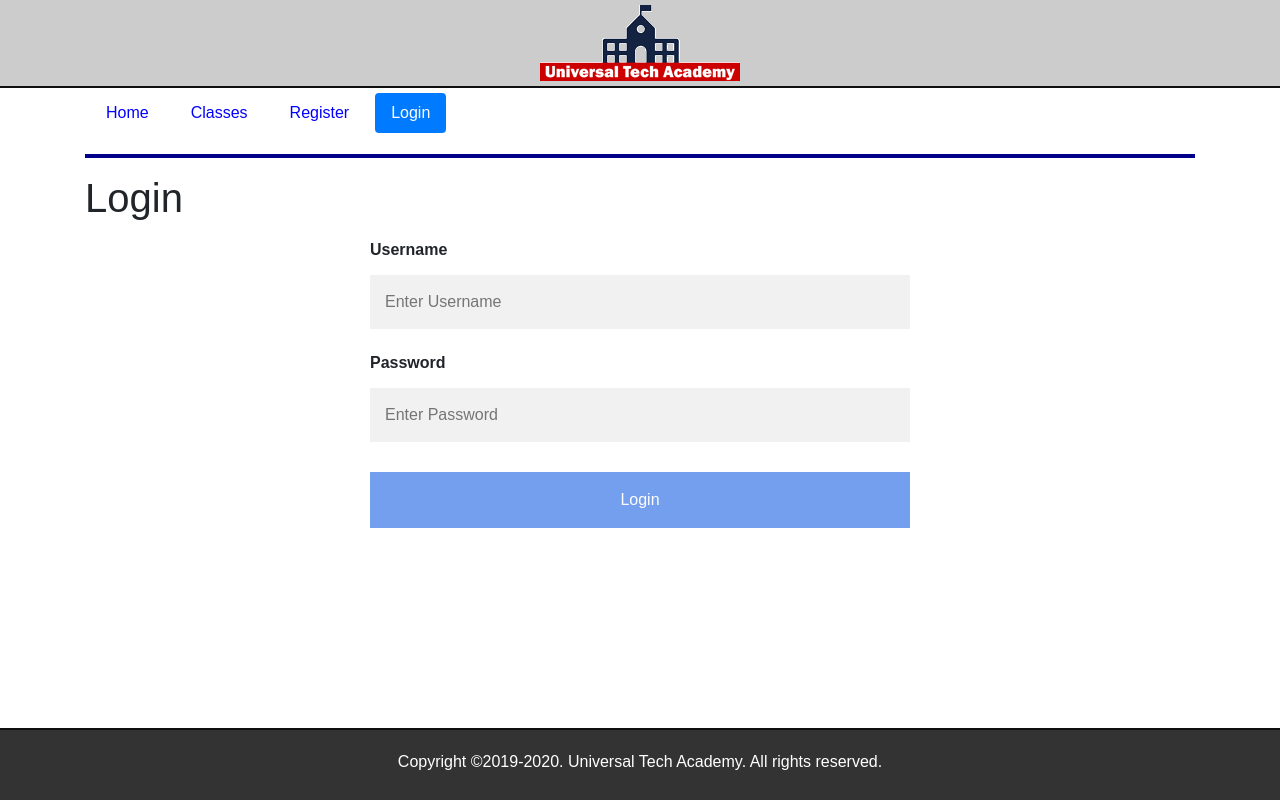
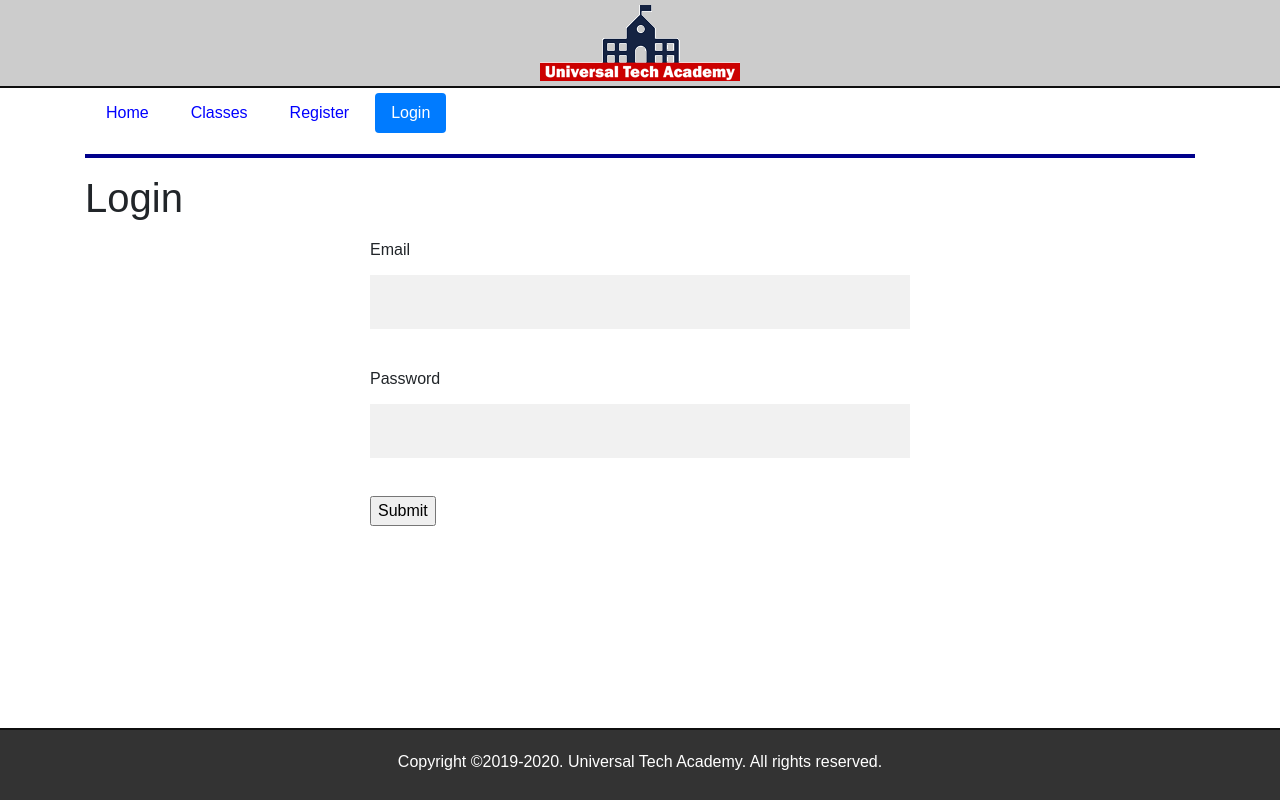
Before and after one commit to Gdeepika56/Enrollment, a Flask app: page /login in a window 1280 px wide. Run offline with Flask 3, Linux system fonts and the light colour scheme; some libraries are stand-ins or nearby versions.

Commit message:
Make some changes in form format

```diff
--- a/application/templates/login.html
+++ b/application/templates/login.html
@@ -1,19 +1,29 @@
 {% extends "layout.html" %}
 
 {% block content %}
-<h1>Login</h1>
+<h1>{{title}}</h1>
 
 <div class="row">
     <div class="col-md-6 offset-md-3">
         <h3></h3>
-        <form name="login" action="login.php" method="get">
-            <label for="username"><b>Username</b></label>
-            <input type="text" placeholder="Enter Username" name="username" required>
-            <br>
-            <label for="password"><b>Password</b></label>
-            <input type="password" placeholder="Enter Password" name="password" required>
-            <br class="clear">
-            <input class="btn-submit" type="submit" name="submit" value="Login">
+        <form name="login" action="" method="post">
+            {{ form.hidden_tag() }}
+
+            <p>
+                {{ form.email.label }}<br>
+                {{ form.email(size=35) }}
+            </p>
+
+            <p>
+                {{ form.password.label }}<br>
+                {{ form.password(size=35) }}
+            </p>
+
+            <p>
+                {{ form.submit() }}
+            </p>
+
+
         </form>
     </div>
 </div>
```
